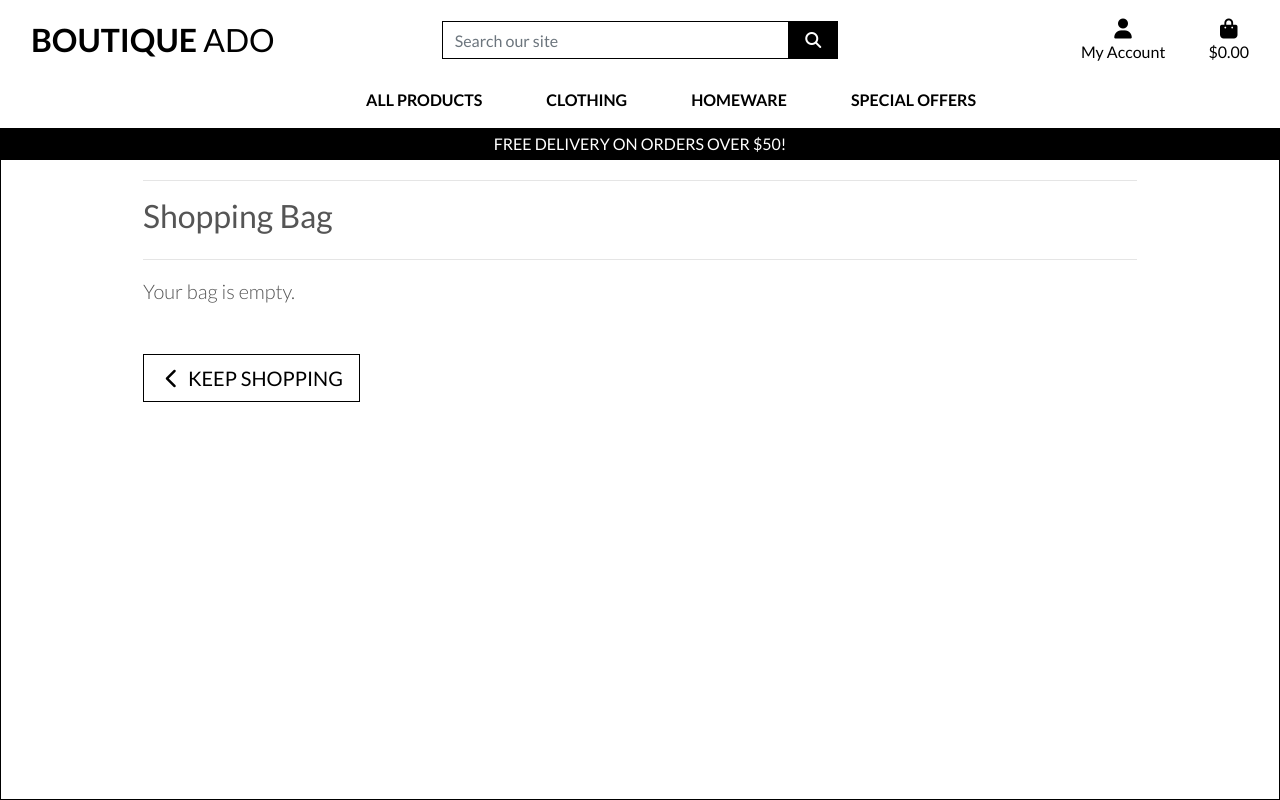
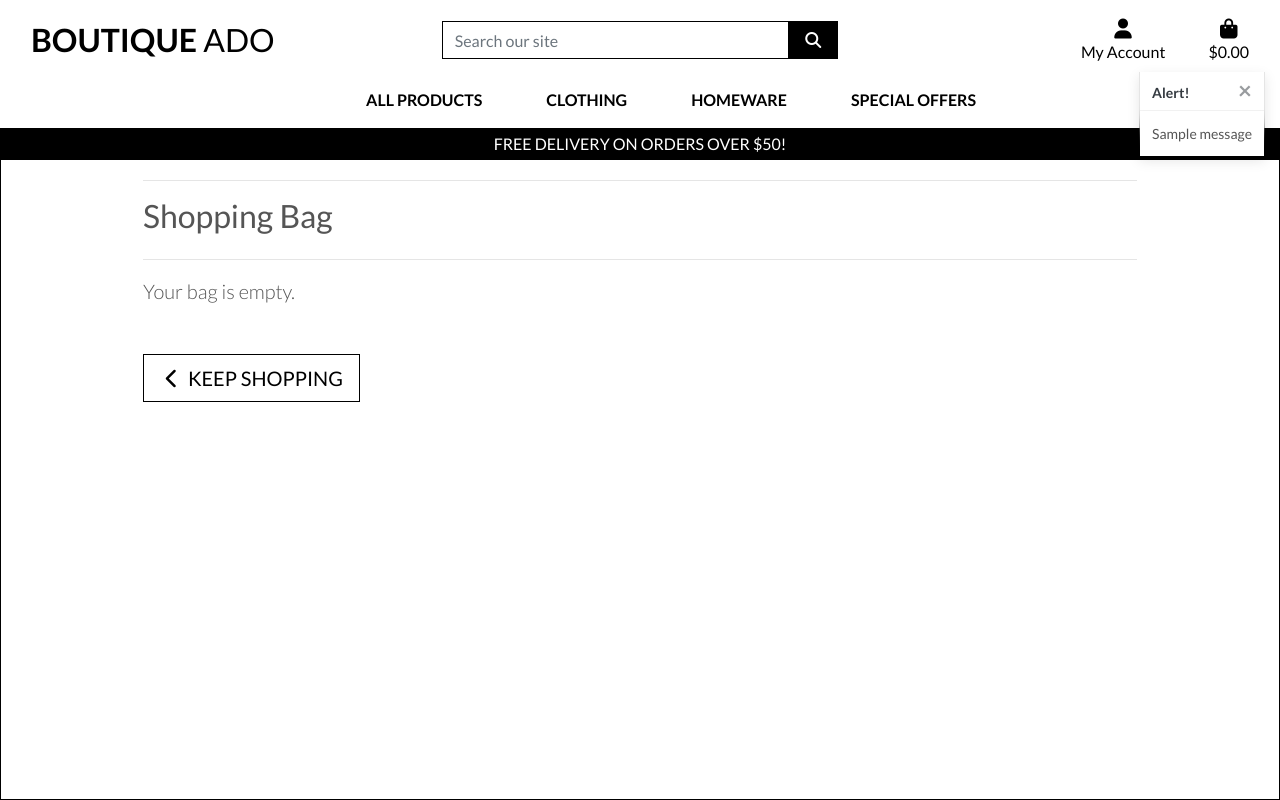
Before and after one commit to steharr/boutique-ado-ecommerce-django, a Django app: page /bag/ in a window 1280 px wide. Run offline with Django 3.2, Linux system fonts and the light colour scheme; tables that the repository leaves empty hold one stand-in row (values such as "Sample post"); one stand-in notice (Sample message) is shown; some libraries are stand-ins or nearby versions.

Commit message:
add messages templates

```diff
--- a/bag/views.py
+++ b/bag/views.py
@@ -1,6 +1,9 @@
 from django.http.response import HttpResponse
 from django.shortcuts import render, redirect, HttpResponse
 from django.urls import reverse
+
+from django.contrib import messages
+from products.models import Product
 
 
 # Create your views here.
@@ -11,6 +14,8 @@ def view_bag(request):
 
 def add_to_bag(request, item_id):
     """ Add a quantity of the specified product to the shopping bag """
+
+    product = Product.objects.get(pk=item_id)
 
     quantity = int(request.POST.get('quantity'))
     redirect_url = request.POST.get('redirect_url')
@@ -32,6 +37,7 @@ def add_to_bag(request, item_id):
             bag[item_id] += quantity
         else:
             bag[item_id] = quantity
+            messages.success(request, f'Added {product.name} to your bag')
 
     request.session['bag'] = bag
     return redirect(redirect_url)
--- a/boutique_ado/settings.py
+++ b/boutique_ado/settings.py
@@ -82,6 +82,8 @@ TEMPLATES = [
     },
 ]
 
+MESSAGE_STORAGE = 'django.contrib.messages.storage.session.SessionStorage'
+
 AUTHENTICATION_BACKENDS = [
     # Needed to login by username in Django admin, regardless of `allauth`
     'django.contrib.auth.backends.ModelBackend',
--- a/static/css/base.css
+++ b/static/css/base.css
@@ -104,6 +104,23 @@ a.category-badge>span.badge:hover {
     cursor: pointer;
 }
 
+/* ------------------------------- bootstrap toasts */
+
+.message-container {
+    position: fixed;
+    top: 72px;
+    right: 15px;
+    z-index: 99999999999;
+}
+
+.custom-toast {
+    overflow: visible;
+}
+
+.toast-capper {
+    height: 2px;
+}
+
 /* -------------------------------- Media Queries */
 
 /* Slightly larger container on xl screens */
--- a/templates/base.html
+++ b/templates/base.html
@@ -128,7 +128,21 @@
     </header>
 
     {% if messages %}
-    <div class="message-container"></div>
+    <div class="message-container">
+        {% for message in messages %}
+        {% with message.level as level %}
+        {% if level == 40 %}
+        {% include 'includes/toasts/toast_error.html' %}
+        {% elif level == 30 %}
+        {% include 'includes/toasts/toast_warning.html' %}
+        {% elif level == 30 %}
+        {% include 'includes/toasts/toast_success.html' %}
+        {% else %}
+        {% include 'includes/toasts/toast_info.html' %}
+        {% endif %}
+        {% endwith %}
+        {% endfor %}
+    </div>
     {% endif %}
 
     {% block page_header %}
@@ -138,8 +152,10 @@
     {% endblock %}
 
     {% block postloadjs %}
+    <script type="text/javascript">
+        $('.toast').toast('show');
+    </script>
     {% endblock %}
-
 
 </body>
 
--- /dev/null
+++ b/templates/includes/toasts/toast_info.html
@@ -0,0 +1,13 @@
+<div class="toast custom-toast rounded-0 border-top-0" data-autohide="false">
+    <div class="arrow-up arrow-Info"></div>
+    <div class="w-100 toast-capper bg-Info"></div>
+    <div class="toast-header bg-white text-dark">
+        <strong class="mr-auto">Alert!</strong>
+        <button type="button" class="ml-2 mb-1 close text-dark" data-dismiss="toast" aria-label="Close">
+            <span aria-hidden="true">&times;</span>
+        </button>
+    </div>
+    <div class="toast-body bg-white">
+        {{ message }}
+    </div>
+</div>
```
Also changed, not shown: templates/includes/toasts/toast_error.html (added, +13 -0 lines), templates/includes/toasts/toast_success.html (added, +13 -0 lines), templates/includes/toasts/toast_warning.html (added, +13 -0 lines).
